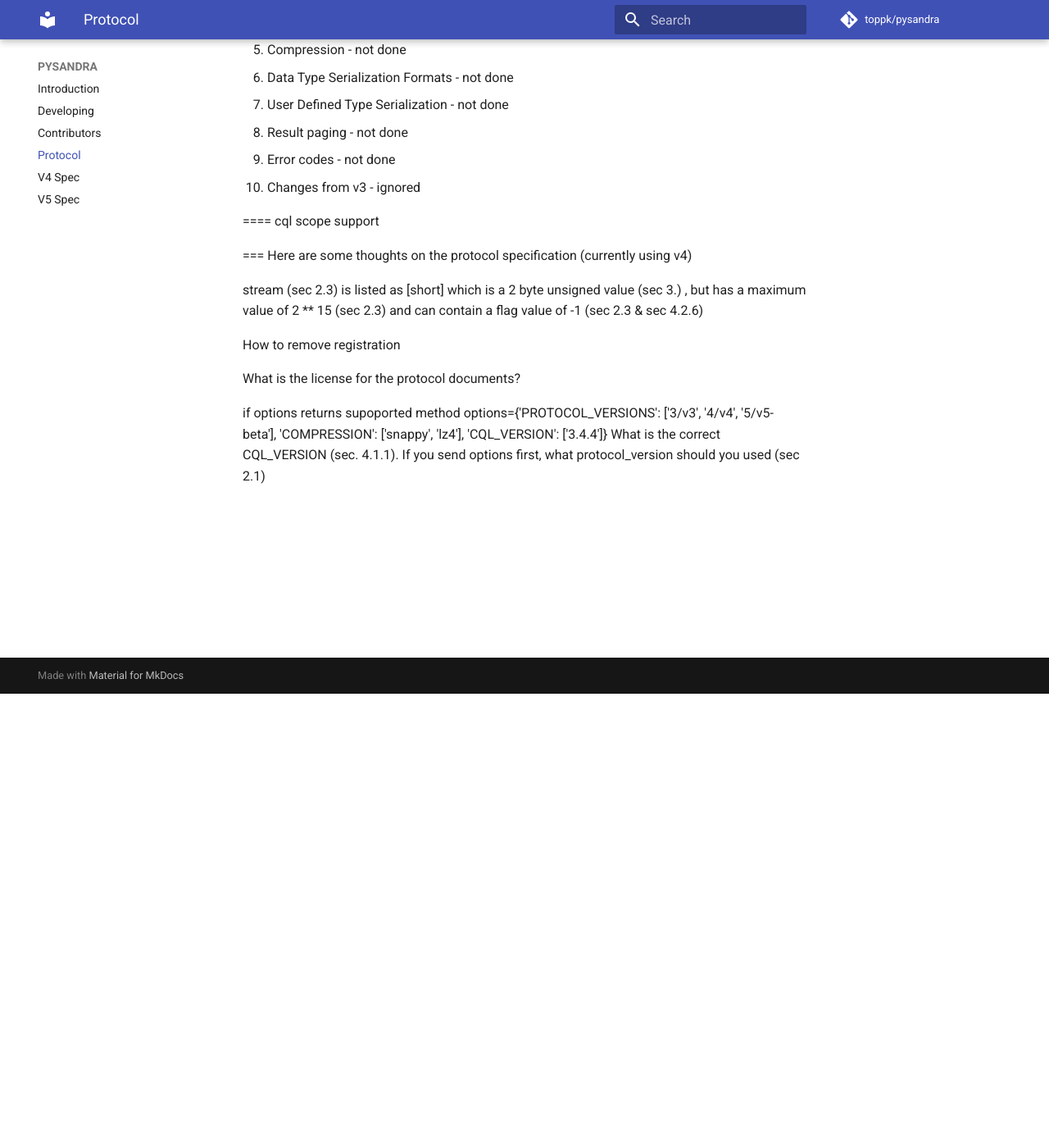
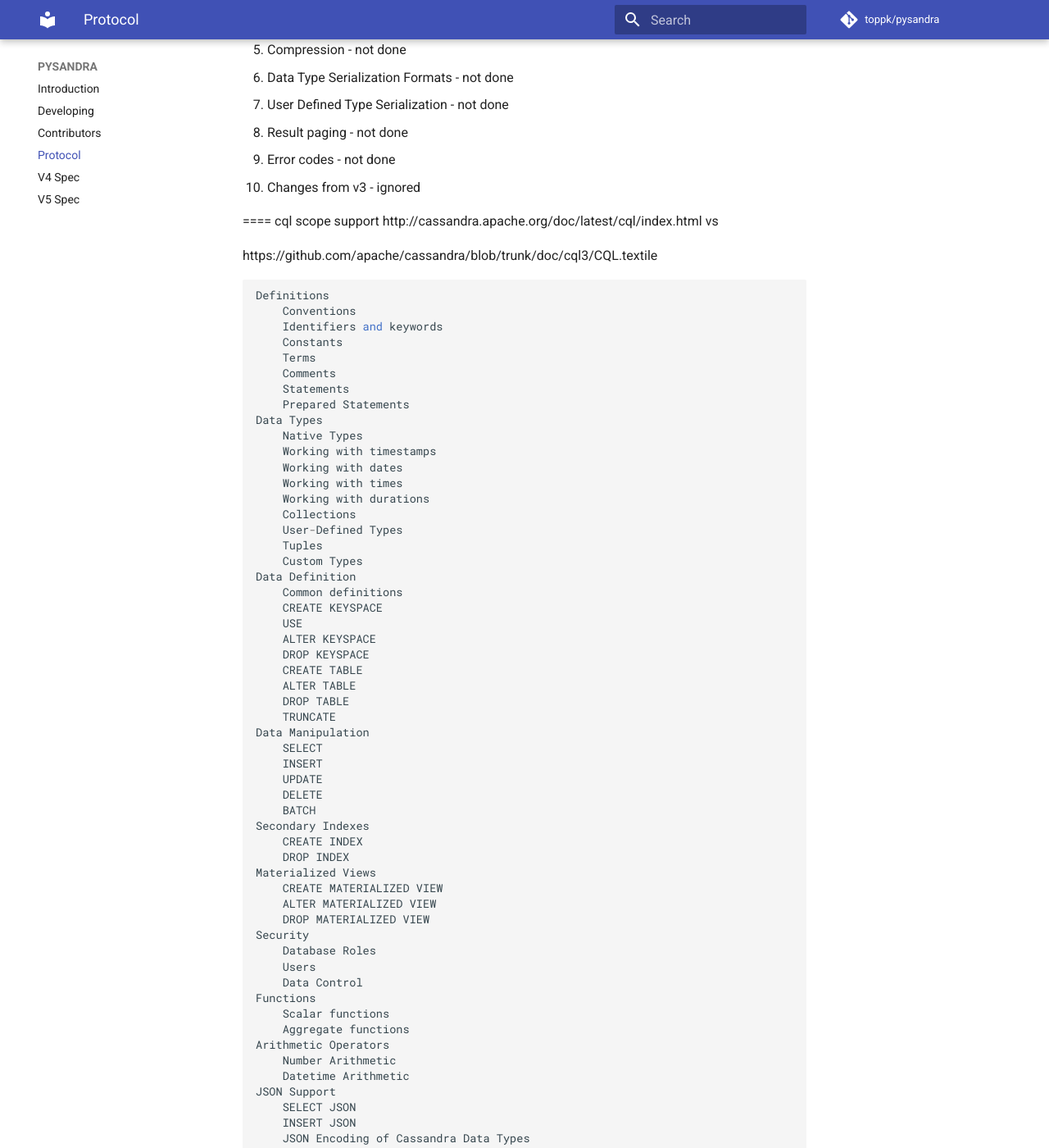
Before and after one commit to toppk/pysandra, an MkDocs documentation site: the page built from docs/protocol.md, in a window 1280 px wide and 1400 px high, scrolled down 554 px. Shown: the whole window at 82% size. Built offline with MkDocs 1.6.1 and Material for MkDocs 9.7.7, drawn with Linux system fonts in a browser that asks for light colours; comment, search, counter and statistics services are not loaded; some of the changed text lies outside the part shown.

Commit message:
- add document progress on the cql specification - compression not documented properly - negotiate compression algos (not configurable) - compression helper - linked up decompressor - some bad data tests (both prepared and unprepared will give good, but different, errors) - add debugging signal handler (nothing yet implemented) - add events to dispatcher (i.e. responses without requests) - make stream signed short (see protocol notes) - refactor decoding (all Struct is inside protocol.py, yeah!) - create EventMessage and implement event_handler contract - testasync: make event tester work

```diff
--- a/docs/protocol.md
+++ b/docs/protocol.md
@@ -44,6 +44,102 @@
   10. Changes from v3 - ignored
 
 ==== cql scope support
+http://cassandra.apache.org/doc/latest/cql/index.html
+vs
+
+https://github.com/apache/cassandra/blob/trunk/doc/cql3/CQL.textile
+
+
+    Definitions
+        Conventions
+        Identifiers and keywords
+        Constants
+        Terms
+        Comments
+        Statements
+        Prepared Statements
+    Data Types
+        Native Types
+        Working with timestamps
+        Working with dates
+        Working with times
+        Working with durations
+        Collections
+        User-Defined Types
+        Tuples
+        Custom Types
+    Data Definition
+        Common definitions
+        CREATE KEYSPACE
+        USE
+        ALTER KEYSPACE
+        DROP KEYSPACE
+        CREATE TABLE
+        ALTER TABLE
+        DROP TABLE
+        TRUNCATE
+    Data Manipulation
+        SELECT
+        INSERT
+        UPDATE
+        DELETE
+        BATCH
+    Secondary Indexes
+        CREATE INDEX
+        DROP INDEX
+    Materialized Views
+        CREATE MATERIALIZED VIEW
+        ALTER MATERIALIZED VIEW
+        DROP MATERIALIZED VIEW
+    Security
+        Database Roles
+        Users
+        Data Control
+    Functions
+        Scalar functions
+        Aggregate functions
+    Arithmetic Operators
+        Number Arithmetic
+        Datetime Arithmetic
+    JSON Support
+        SELECT JSON
+        INSERT JSON
+        JSON Encoding of Cassandra Data Types
+        The fromJson() Function
+        The toJson() Function
+    Triggers
+        CREATE TRIGGER
+        DROP TRIGGER
+    Appendices
+        Appendix A: CQL Keywords
+        Appendix B: CQL Reserved Types
+        Appendix C: Dropping Compact Storage
+    Changes
+        3.4.5
+        3.4.4
+        3.4.3
+        3.4.2
+        3.4.1
+        3.4.0
+        3.3.1
+        3.3.0
+        3.2.0
+        3.1.7
+        3.1.6
+        3.1.5
+        3.1.4
+        3.1.3
+        3.1.2
+        3.1.1
+        3.1.0
+        3.0.5
+        3.0.4
+        3.0.3
+        3.0.2
+        3.0.1
+        Versioning
+
+
 
 === Here are some thoughts on the protocol specification (currently using v4)
 
@@ -56,3 +152,7 @@ What is the license for the protocol documents?
 
 if options returns supoported method options={'PROTOCOL_VERSIONS': ['3/v3', '4/v4', '5/v5-beta'], 'COMPRESSION': ['snappy', 'lz4'], 'CQL_VERSION': ['3.4.4']}
 What is the correct CQL_VERSION (sec. 4.1.1).  If you send options first, what protocol_version should you used (sec 2.1)
+
+(sec 5)     # Cassandra writes the uncompressed message length in big endian order,
+            # but the lz4 lib requires little endian order, so we wrap these
+            # functions to handle that
```
Also changed, not shown: README.md (+3 -0 lines), 7 other files.
